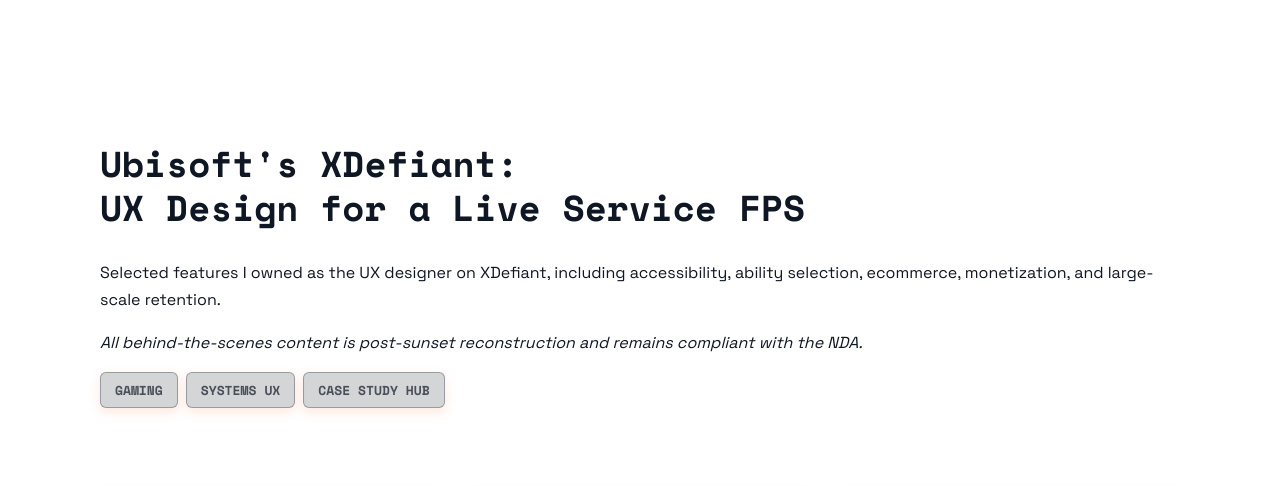
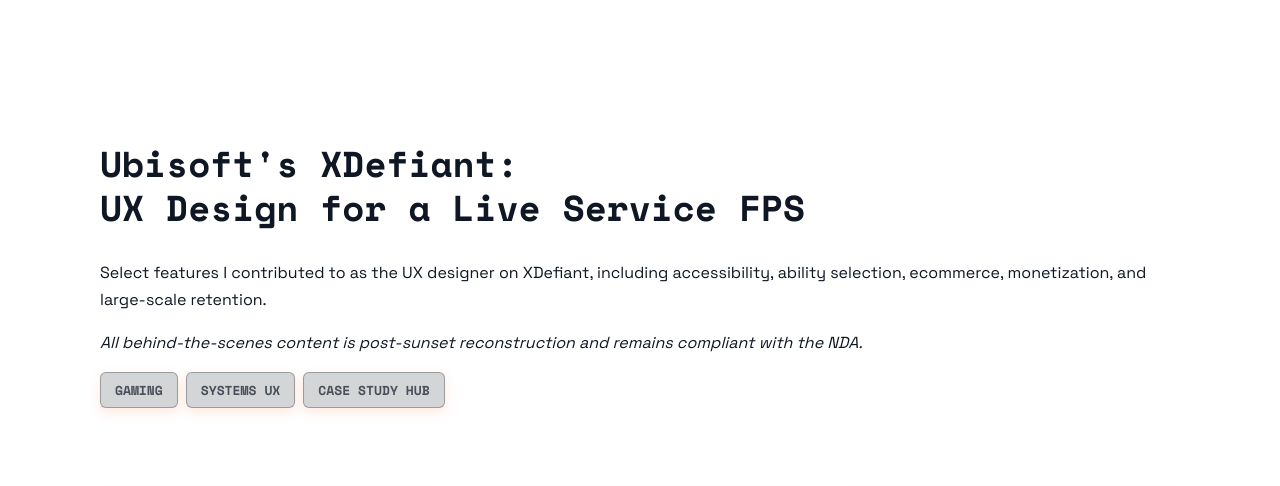
Before and after one commit to apk-design/portfolio, a plain HTML site: page work/xdefiant/index.html in a window 1280 px wide. Shown: the top 486 px of the page. Drawn offline with nearby package versions, Linux system fonts and the light colour scheme.

Commit message:
Update index.html

```diff
--- a/work/xdefiant/index.html
+++ b/work/xdefiant/index.html
@@ -27,7 +27,7 @@
     <section class="hero">
       <h1>Ubisoft's XDefiant: <br> UX Design for a Live Service FPS</h1>
       <p class="muted">
-        Selected features I owned as the UX designer on XDefiant, including accessibility, ability selection,
+        Select features I contributed to as the UX designer on XDefiant, including accessibility, ability selection,
         ecommerce, monetization, and large-scale retention.
       </p>
        <p><i>All behind-the-scenes content is post-sunset reconstruction and remains compliant with the NDA.</i></p>
```
